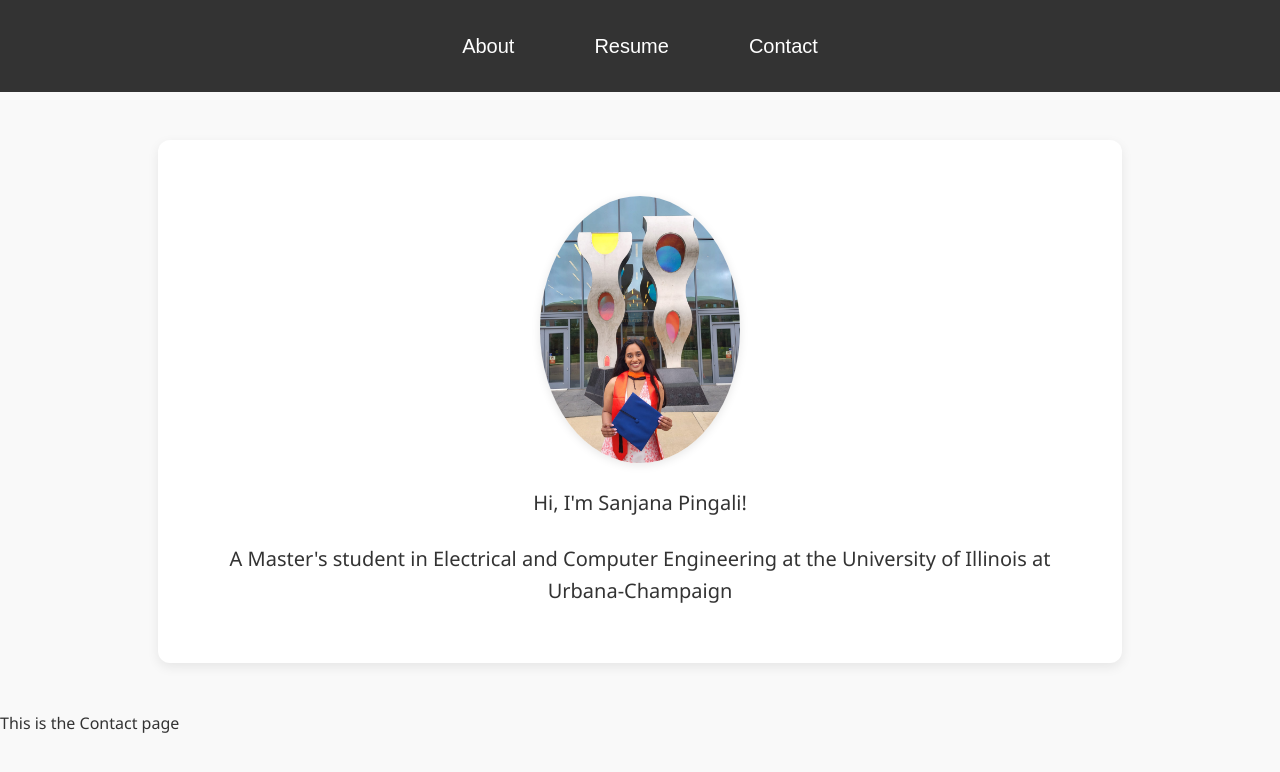
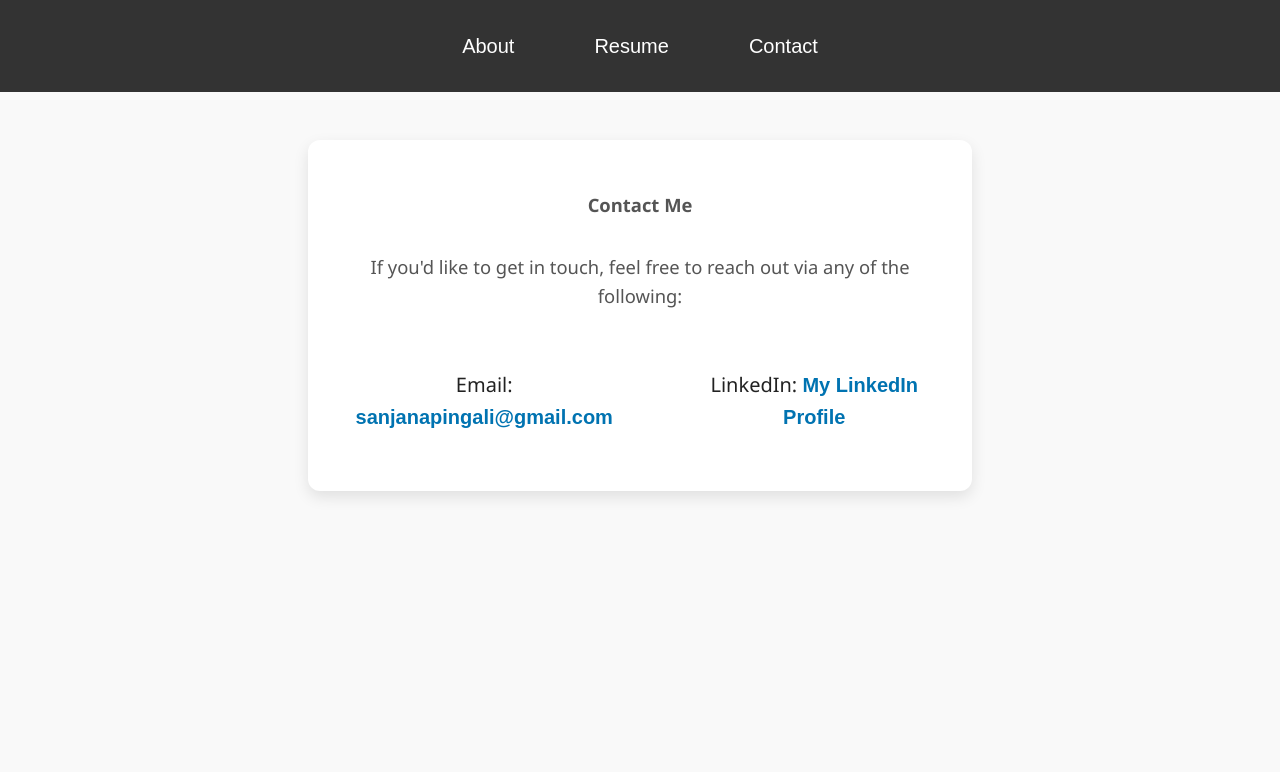
Before and after one commit to sanjana3101/sanjana3101.github.io, a React (Create React App) app in the folder my-app/: page /contact in a window 1280 px wide. Shown: the top 772 px of the page. Built offline with nearby package versions, Linux system fonts and the light colour scheme.

Commit message:
changes to website

```diff
--- a/my-app/src/App.js
+++ b/my-app/src/App.js
@@ -5,25 +5,17 @@ import About from './components/About';
 import Contact from './components/Contact';
 import Resume from './components/Resume';
 import Navbar from './components/Navbar';
-import Image from './components/Image';
 import './App.css';
 
 const App = () => {
   return (
     <Router>
       <Navbar />
-      <div className="container">
-        <div className="segment"><Image /></div>
-        <div className="segment">Hi, I'm Sanjana Pingali!</div>
-        <div className="segment">
-          A Master's student in Electrical and Computer Engineering at the University of Illinois at Urbana-Champaign
-        </div>
-      </div>
 
       <Routes>
-        <Route path="/" element={<Home />} />
+        <Route path="/" element={<Home />} />            {/* Home page */}
         <Route path="/about" element={<About />} />
-        <Route path="/resume" element={<Resume />} />
+        <Route path="/resume" element={<Resume />} />    {/* Resume page */}
         <Route path="/contact" element={<Contact />} />
       </Routes>
     </Router>
--- a/my-app/src/components/About.js
+++ b/my-app/src/components/About.js
@@ -1,7 +1,8 @@
 import React from 'react';
+import Home from './Home';
 
 const About = () => {
-  return <div>This is the About page</div>;
+  return <Home />;
 };
 
 export default About;
--- /dev/null
+++ b/my-app/src/components/Contact.css
@@ -0,0 +1,43 @@
+.contact-container {
+    max-width: 600px;
+    margin: 3rem auto;
+    padding: 2rem;
+    background: #ffffff;
+    border-radius: 12px;
+    box-shadow: 0 6px 15px rgba(0,0,0,0.1);
+    text-align: center;
+    font-family: 'Segoe UI', Tahoma, Geneva, Verdana, sans-serif;
+    color: #222;
+  }
+
+  .contact-container h2 {
+    font-size: 2.5rem;
+    margin-bottom: 1rem;
+    color: #0073b1; /* LinkedIn blue */
+  }
+
+  .contact-container p {
+    font-size: 1.15rem;
+    margin-bottom: 2rem;
+    color: #555;
+  }
+
+  .contact-list {
+    list-style: none;
+    padding: 0;
+    font-size: 1.2rem;
+  }
+
+  .contact-list li {
+    margin: 1rem 0;
+  }
+
+  .contact-list a {
+    color: #0073b1;
+    text-decoration: none;
+    font-weight: 600;
+  }
+
+  .contact-list a:hover {
+    text-decoration: underline;
+  }
--- a/my-app/src/components/Contact.js
+++ b/my-app/src/components/Contact.js
@@ -1,7 +1,26 @@
 import React from 'react';
+import './Contact.css';
 
 const Contact = () => {
-  return <div>This is the Contact page</div>;
+  return (
+    <div className="contact-container">
+     <p> <b>Contact Me</b> </p>
+      <p>If you'd like to get in touch, feel free to reach out via any of the following:</p>
+
+      <ul className="contact-list">
+        <li>
+          Email: <a
+            href="https://mail.google.com/mail/?view=cm&fs=1&to=sanjanapingali@gmail.com"
+            target="_blank"
+            rel="noopener noreferrer"
+          >sanjanapingali@gmail.com </a>
+        </li>
+        <li>
+          LinkedIn: <a href="https://www.linkedin.com/in/sanjana-pingali-1b06b5216/" target="_blank" rel="noopener noreferrer">My LinkedIn Profile</a>
+        </li>
+      </ul>
+    </div>
+  );
 };
 
 export default Contact;
--- a/my-app/src/components/Home.js
+++ b/my-app/src/components/Home.js
@@ -1,6 +1,20 @@
 import React from 'react';
+import Image from './Image';
 
 const Home = () => {
-  return <div>This is the Home page</div>;
+  return (
+    <div className="container">
+      <div className="segment"><Image /></div>
+      <div className="segment">Hi, I'm Sanjana Pingali!</div>
+      <div className="segment">
+        A Master's student in Electrical and Computer Engineering at the University of Illinois at Urbana-Champaign
+      </div>
+      <div className="segment">
+      Previously, I completed my Bachelor's degree in Computer Engineering at the same university, graduating as a James Scholar and a member of the Eta Kappa Nu (HKN) Honor Society.
+      My research interests include Machine Learning, Software Engineering, Large Language Models, Heterogeneous Computing, and Data Engineering.
+  </div>
+    </div>
+  );
 };
+
 export default Home;
--- a/my-app/src/components/Resume.js
+++ b/my-app/src/components/Resume.js
@@ -1,7 +1,41 @@
 import React from 'react';
 
 const Resume = () => {
-  return <div id="example1"><script src="/js/pdfobject.js"></script>
-  <script>PDFObject.embed("/Resume.pdf", "#example1");</script></div>;
+  return (
+    <div
+      style={{
+        display: 'flex',
+        justifyContent: 'center',
+        alignItems: 'center',
+        minHeight: '100vh',
+        backgroundColor: '#f9f9f9',
+        padding: '2rem',
+      }}
+    >
+      <div
+        style={{
+          width: '70%',
+          maxWidth: '900px',
+          height: '800px',
+          boxShadow: '0 4px 20px rgba(0, 0, 0, 0.1)',
+          borderRadius: '12px',
+          overflow: 'hidden',
+          backgroundColor: '#000',
+        }}
+      >
+        <iframe
+          src="/Resume.pdf"
+          title="Resume"
+          width="100%"
+          height="100%"
+          style={{
+            border: 'none',
+            borderRadius: '12px',
+          }}
+        />
+      </div>
+    </div>
+  );
 };
+
 export default Resume;
```
Also changed, not shown: 1 other file (tests, documents, lock files or other folders).
